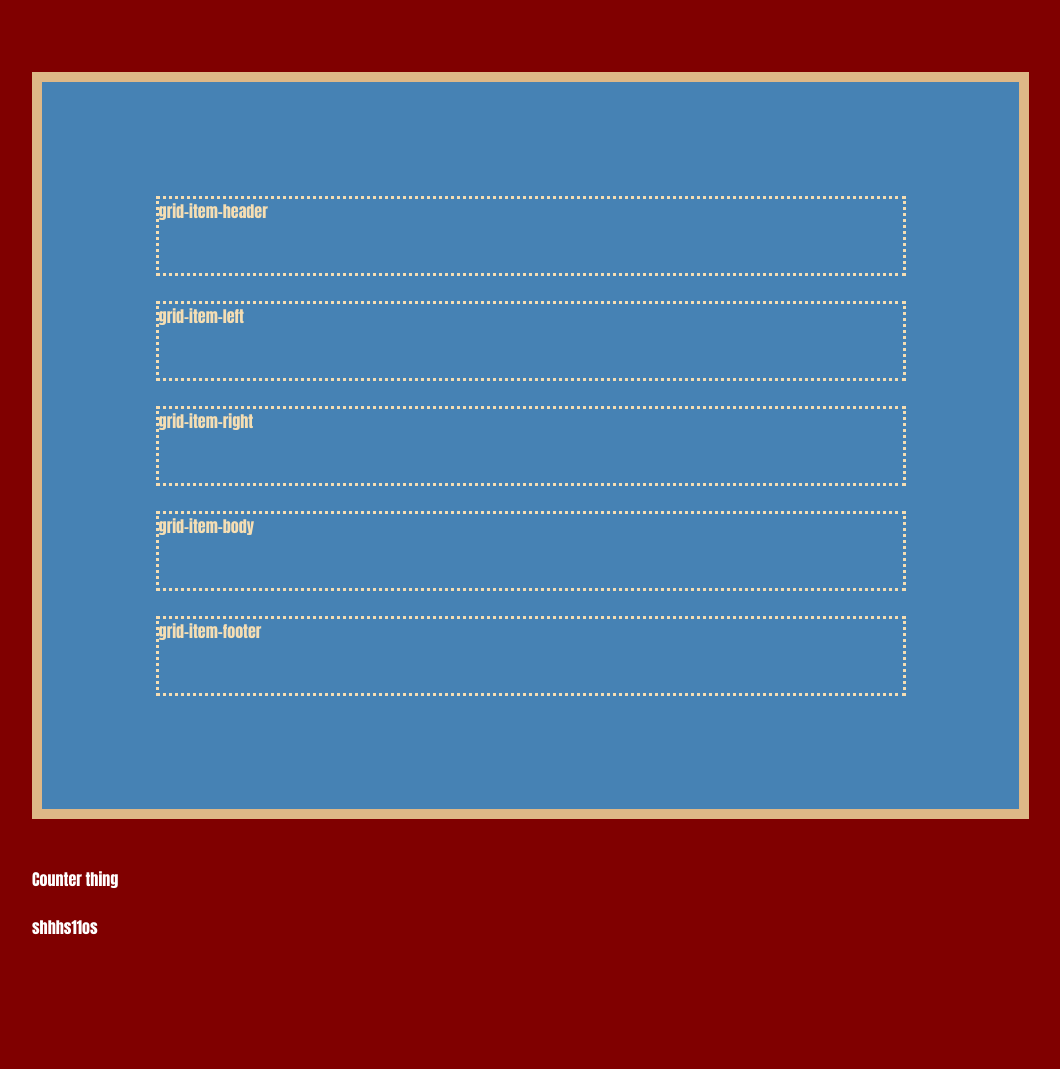
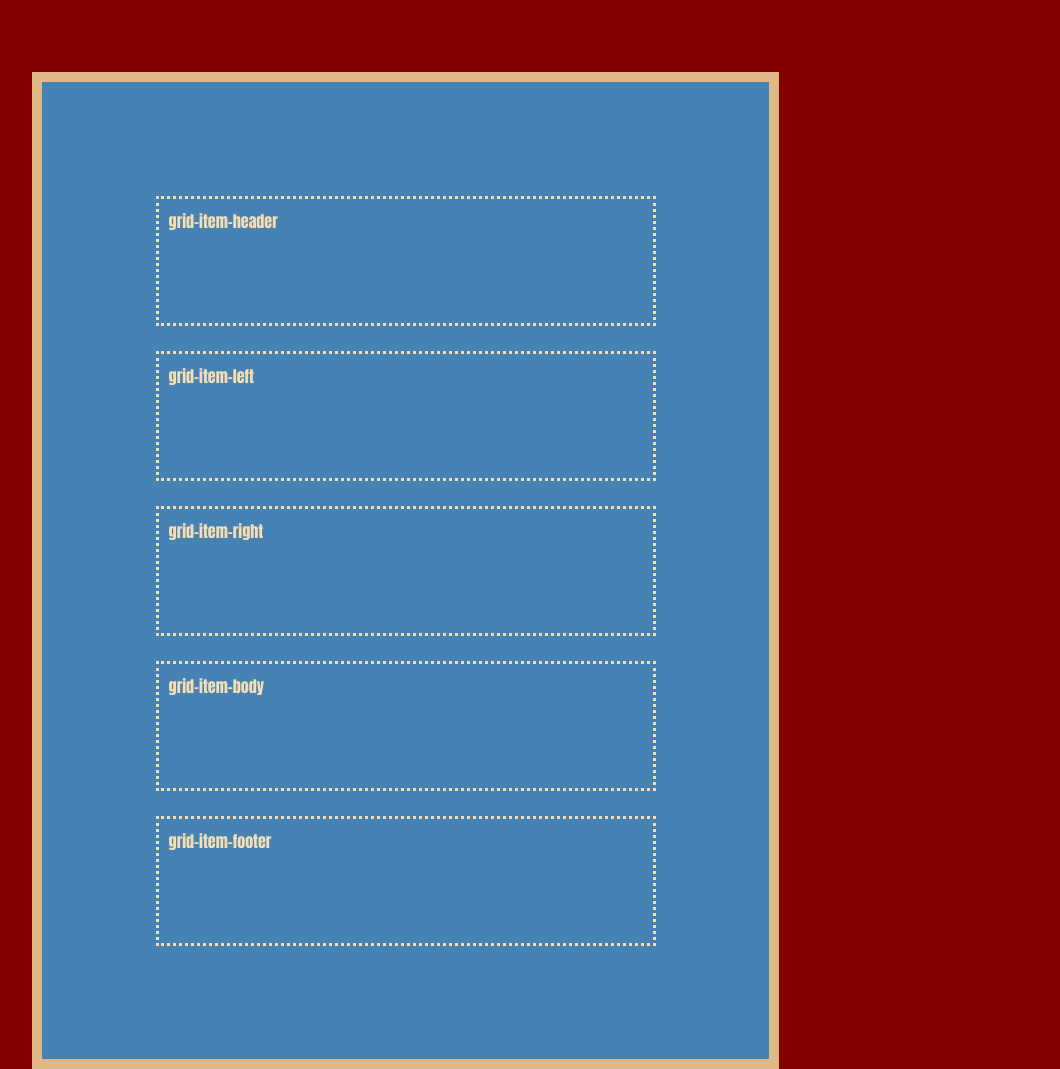
Before and after one commit to SonnyMonroe/SonnyMonroe.github.io, a plain HTML site: page contactme/contactme.html in a window 1280 px wide. Shown: the top 1069 px of the page, without its empty margins (40-1100 px from the left). Before the commit the page ends 1011 px from the top, so only its background shows below. Drawn offline with Linux system fonts and the light colour scheme.

Commit message:
see ya tomorrow

```diff
--- a/contactme/contactme.css
+++ b/contactme/contactme.css
@@ -11,8 +11,8 @@ body {
 
 .grid-container {
 
-    height: 500px;
-    width: 750px;
+    height: 750px;
+    width: 500px;
     display: grid; /* This will show what you named your items in grid when testing on web */
     border-style: solid;
     border-width: 10px;
@@ -29,18 +29,12 @@ body {
 
 .grid-item {
     display: grid;
-   border: dotted;
+    border: dotted;
     color: wheat;
-
+    padding: 10px;
 
 }
 
-.grid-container-grid-item-header {
-
-    border: 100px;
-    color: black;
-
-}
 
 
 /* .grid-item-footer: {
```
